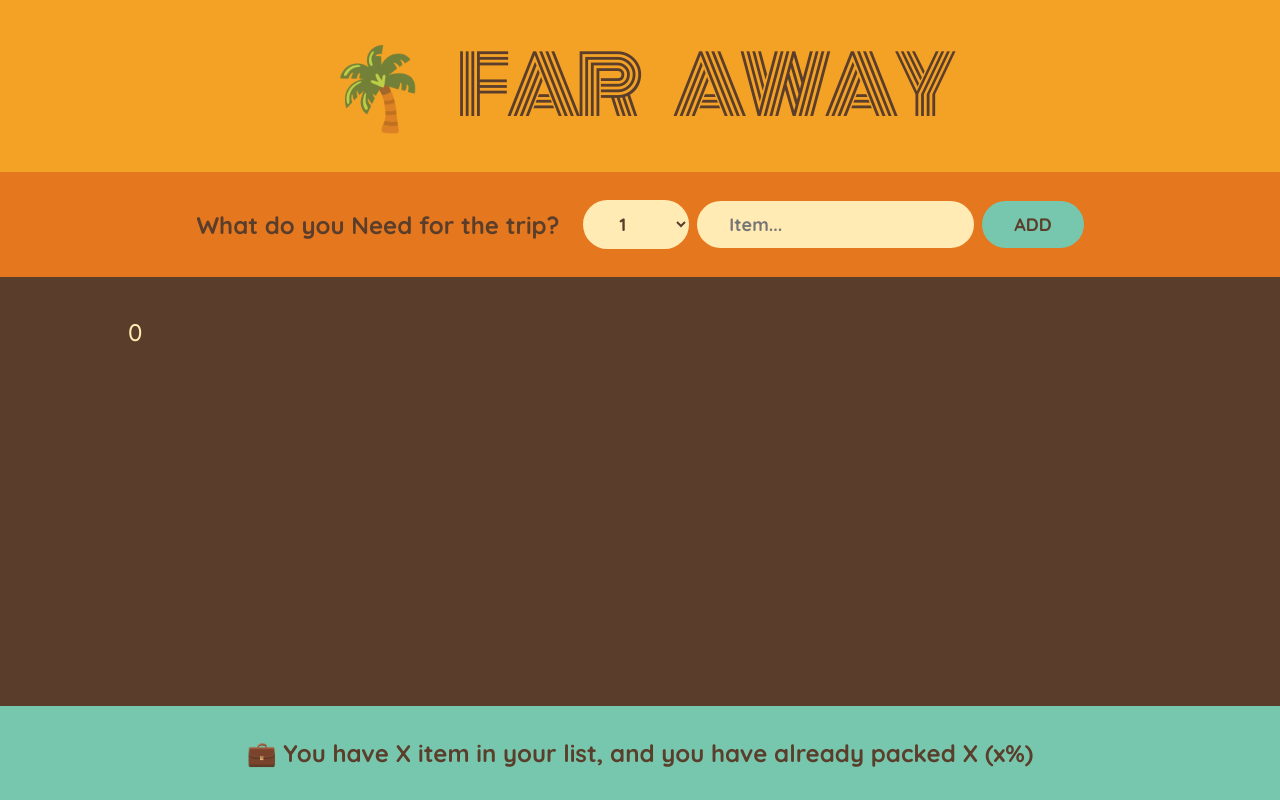
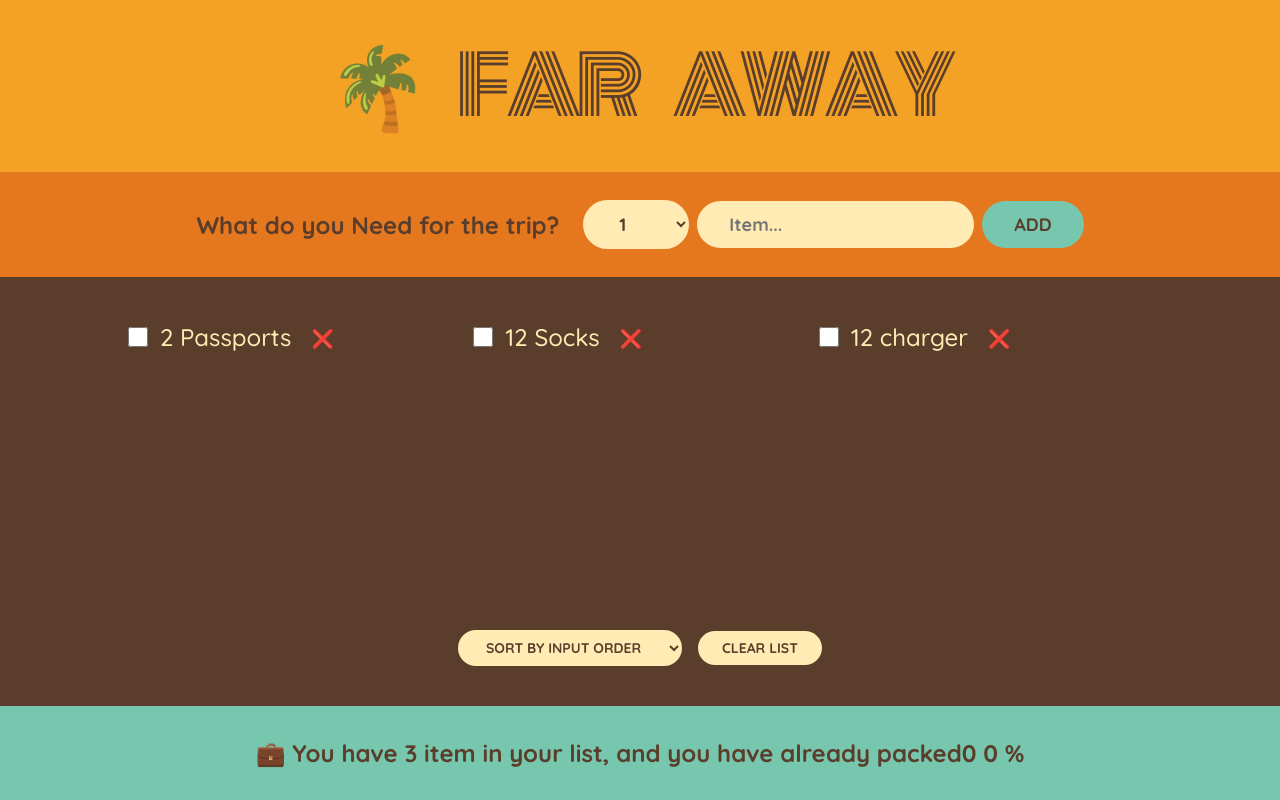
Before and after one commit to Arham11/travel-react-app, a React (Create React App) app: page / in a window 1280 px wide. Built offline with nearby package versions, Linux system fonts and the light colour scheme.

Commit message:
added delete, sort , toggle funtionalities

```diff
--- a/src/App.js
+++ b/src/App.js
@@ -3,22 +3,45 @@ import { useState } from "react";
 const initialItems = [
   { id: 1, description: "Passports", quantity: 2, packed: false },
   { id: 2, description: "Socks", quantity: 12, packed: false },
-  { id: 3, description: "charger", quantity: 12, packed: true },
+  { id: 3, description: "charger", quantity: 12, packed: false },
 ];
 
 function App() {
-  const [items, setItems] = useState([]);
+  const [items, setItems] = useState(initialItems);
 
   function handleAddItems(item) {
     setItems((items) => [...items, item]);
   }
 
+  function handleDeleteItem(id) {
+    console.log(id);
+    setItems((items) => items.filter((item) => item.id !== id));
+  }
+
+  function handleToggleItem(id) {
+    setItems((items) =>
+      items.map((item) =>
+        item.id === id ? { ...item, packed: !item.packed } : item
+      )
+    );
+  }
+
+  function handleClearList() {
+    if (window.confirm("Are you sure you want to delete all the items")) {
+      setItems([]);
+    }
+  }
   return (
     <div className="app">
       <Logo />
       <Form onAddItems={handleAddItems} />
-      <Packlist items={items} />
-      <Stats />
+      <Packlist
+        items={items}
+        onDeleteItem={handleDeleteItem}
+        onToggleItem={handleToggleItem}
+        onClearList={handleClearList}
+      />
+      <Stats items={items} />
     </div>
   );
 }
@@ -69,32 +92,76 @@ function Form({ onAddItems }) {
   );
 }
 
-function Packlist({ items }) {
+function Packlist({ items, onDeleteItem, onToggleItem, onClearList }) {
+  const [sortBy, setSortBy] = useState("input");
+  let sortedItems = [];
+  if (sortBy === "input") sortedItems = items;
+  if (sortBy === "description")
+    sortedItems = items
+      .slice()
+      .sort((a, b) => a.description.localeCompare(b.description));
+
+  /*if (sortBy === "packed")
+    items.forEach((item) => {
+      item.packed
+        ? sortedItems.push(item)
+        :  sortedItems = [item, ...sortedItems];
+    });*/
+
+  if (sortBy === "packed")
+    sortedItems = items
+      .slice()
+      .sort((a, b) => Number(a.packed) - Number(b.packed));
   return (
     <div className="list">
       <ul>
-        {items.length &&
-          items.map((item) => <Item key={item.id} item={item} />)}
+        {sortedItems.length &&
+          sortedItems.map((item) => (
+            <Item
+              key={item.id}
+              item={item}
+              onDeleteItem={onDeleteItem}
+              onToggleItem={onToggleItem}
+            />
+          ))}
       </ul>
+      {/* (e) => changeSorting(e) */}
+      <div className="actions">
+        <select value={sortBy} onChange={(e) => setSortBy(e.target.value)}>
+          <option value="input">Sort By Input Order</option>
+          <option value="description">Sort By descripton</option>
+          <option value="packed">Sort By Packing</option>
+        </select>
+        <button onClick={() => onClearList()}>Clear List</button>
+      </div>
     </div>
   );
 }
 
-function Item({ item }) {
+function Item({ item, onDeleteItem, onToggleItem }) {
   return (
     <li>
+      <input
+        type="checkbox"
+        value={item.packed}
+        onChange={() => onToggleItem(item.id)}
+      />
       <span style={item.packed ? { textDecoration: "line-through" } : {}}>
         {item.quantity} {item.description}
       </span>
-      <button>❌</button>
+      <button onClick={() => onDeleteItem(item.id)}>❌</button>
     </li>
   );
 }
 
-function Stats() {
+function Stats({ items }) {
+  let totalItems = items.length;
+  let packedItem = items && items.filter((item) => item.packed).length;
+  let percent = (packedItem / totalItems) * 100;
   return (
     <footer className="stats">
-      💼 You have X item in your list, and you have already packed X (x%)
+      💼 You have {totalItems} item in your list, and you have already packed
+      {packedItem} {percent} %
     </footer>
   );
 }
```
